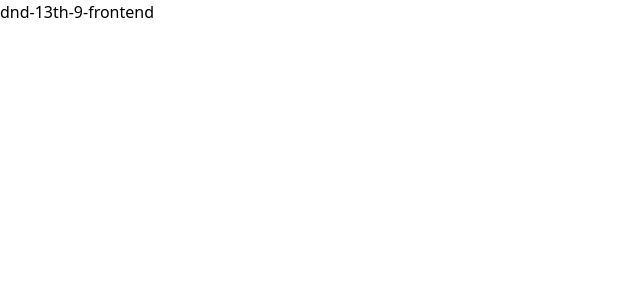
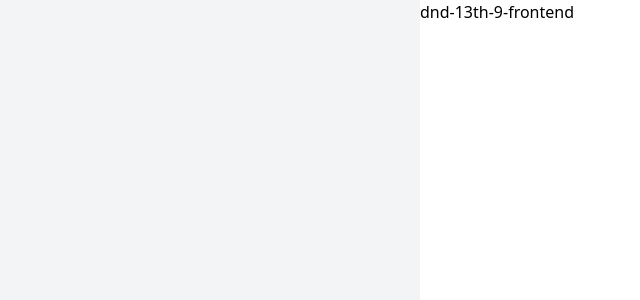
Before and after one commit to dnd-side-project/dnd-13th-9-frontend, a Next.js app: page / in a window 1280 px wide. Shown: the top 300 px of the page, without its empty margins (0-640 px from the left). Built offline with nearby package versions, Linux system fonts and the light colour scheme.

Commit message:
feat: MainLayout 컴포넌트 분리 및 레이아웃 구조 개선 (#11)

```diff
--- a/src/app/layout.tsx
+++ b/src/app/layout.tsx
@@ -2,6 +2,7 @@ import type { Metadata } from 'next';
 import { Geist, Geist_Mono } from 'next/font/google';
 import './globals.css';
 import { QueryProvider } from '@/components/providers/query-provider';
+import { MainLayout } from '@/components/layout';
 
 const geistSans = Geist({
   variable: '--font-geist-sans',
@@ -25,8 +26,12 @@ export default function RootLayout({
 }>) {
   return (
     <html lang="en">
-      <body className={`${geistSans.variable} ${geistMono.variable} antialiased`}>
-        <QueryProvider>{children}</QueryProvider>
+      <body
+        className={`${geistSans.variable} ${geistMono.variable} h-dvh overflow-hidden bg-gray-100 antialiased`}
+      >
+        <QueryProvider>
+          <MainLayout>{children}</MainLayout>
+        </QueryProvider>
       </body>
     </html>
   );
--- /dev/null
+++ b/src/components/layout/MainLayout.tsx
@@ -0,0 +1,13 @@
+import { ReactNode } from 'react';
+
+interface MainLayoutProps {
+  children: ReactNode;
+}
+
+export function MainLayout({ children }: MainLayoutProps) {
+  return (
+    <div className="relative mx-auto flex h-full min-h-0 w-full max-w-110 min-w-80 grow flex-col overflow-y-auto bg-white">
+      {children}
+    </div>
+  );
+}
--- /dev/null
+++ b/src/components/layout/index.ts
@@ -0,0 +1 @@
+export { MainLayout } from './MainLayout';
```
